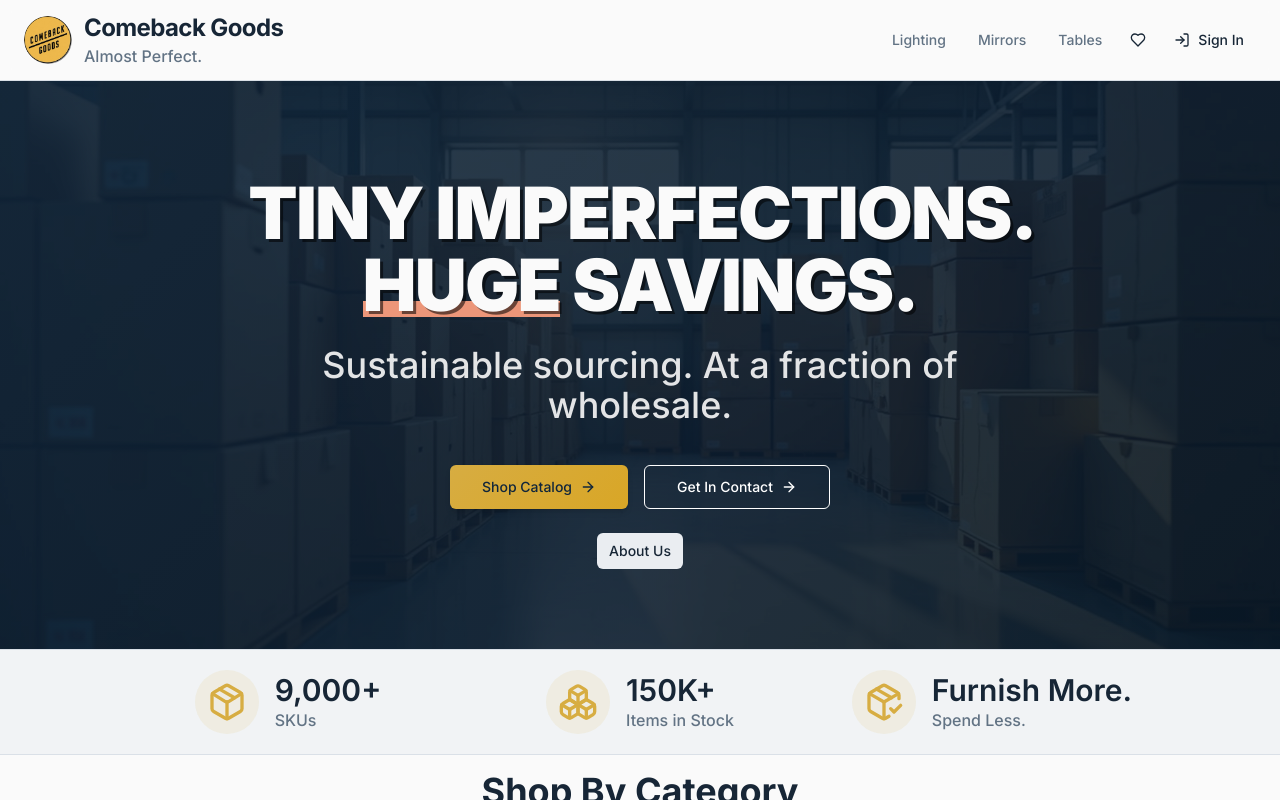
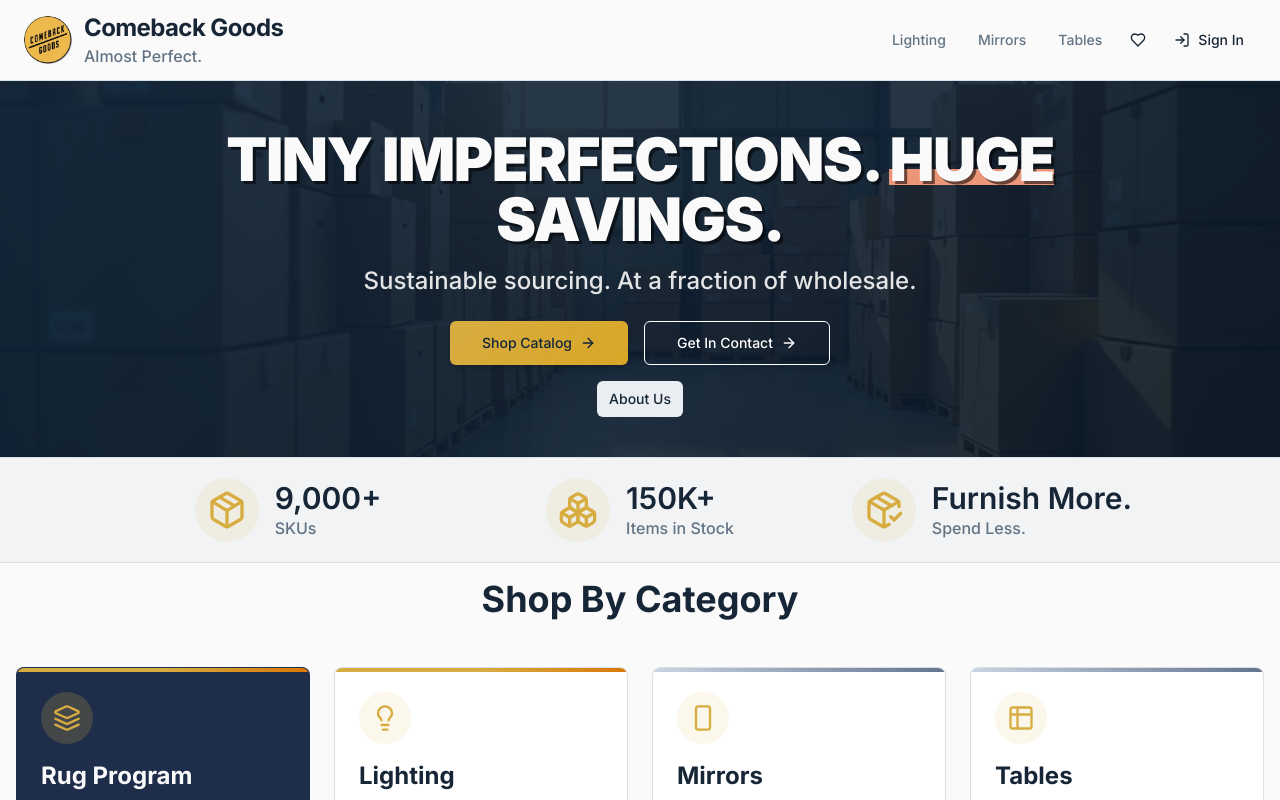
Before and after one commit to liesl-eng/comeback, a React (Vite) app: page / in a window 1280 px wide. Shown: the top 800 px of the page. Built offline with nearby package versions, Linux system fonts and the light colour scheme; the HTML template or start-up script is replaced by a standard one.

Commit message:
Changes
Co-authored-by: liesl-eng <291918916+liesl-eng@users.noreply.github.com>

```diff
--- a/src/pages/Index.tsx
+++ b/src/pages/Index.tsx
@@ -28,9 +28,9 @@ const Index = () => {
               className="h-full w-full object-cover"
             />
           </div>
-          <div className="container relative mx-auto px-4 md:px-6 pt-14 pb-12 md:pt-20 md:pb-16 lg:pt-24 lg:pb-20">
+          <div className="container relative mx-auto px-4 md:px-6 pt-8 pb-6 md:pt-10 md:pb-8 lg:pt-12 lg:pb-10">
             <div className="max-w-4xl mx-auto text-center">
-              <h1 className="mb-4 md:mb-6 text-4xl sm:text-5xl md:text-6xl lg:text-7xl font-black uppercase text-primary-foreground tracking-tight leading-[0.95] text-center" style={{ textShadow: "3px 3px 0 hsl(0 0% 0% / 0.55)" }}>
+              <h1 className="mb-3 md:mb-4 text-3xl sm:text-4xl md:text-5xl lg:text-6xl font-black uppercase text-primary-foreground tracking-tight leading-[0.95] text-center" style={{ textShadow: "3px 3px 0 hsl(0 0% 0% / 0.55)" }}>
                 Tiny Imperfections.{" "}
                 <span className="relative inline-block">
                   <span className="relative z-10">Huge</span>
@@ -38,13 +38,13 @@ const Index = () => {
                 </span>{" "}
                 Savings.
               </h1>
-              <p className="mb-2 md:mb-3 text-2xl md:text-3xl lg:text-4xl text-primary-foreground/90 font-medium max-w-3xl mx-auto text-center">
+              <p className="mb-2 text-lg md:text-xl lg:text-2xl text-primary-foreground/90 font-medium max-w-3xl mx-auto text-center">
                 Sustainable sourcing. At a fraction of wholesale.
               </p>
 
 
               {/* Primary: Shop Programs + Get In Contact */}
-              <div className="mt-8 md:mt-10 flex flex-wrap gap-3 md:gap-4 justify-center">
+              <div className="mt-5 md:mt-6 flex flex-wrap gap-3 md:gap-4 justify-center">
                 <Button
                   variant="accent"
                   size="lg"
@@ -70,7 +70,7 @@ const Index = () => {
               </div>
 
               {/* Secondary: How It Works */}
-              <div className="mt-5 md:mt-6 flex flex-wrap gap-3 justify-center items-center">
+              <div className="mt-3 md:mt-4 flex flex-wrap gap-3 justify-center items-center">
                 <Button
                   variant="secondary"
                   size="sm"
@@ -81,6 +81,7 @@ const Index = () => {
               </div>
             </div>
           </div>
+
 
         </section>
 
```
